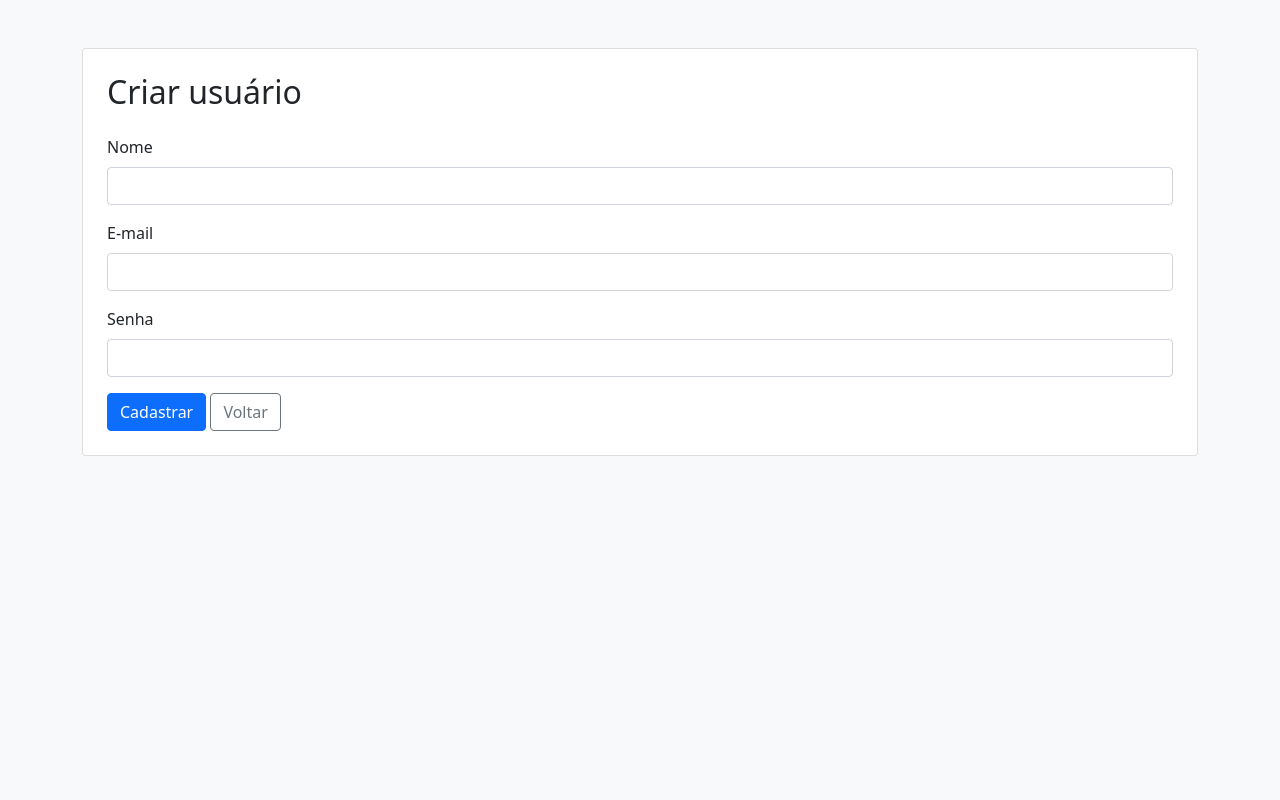
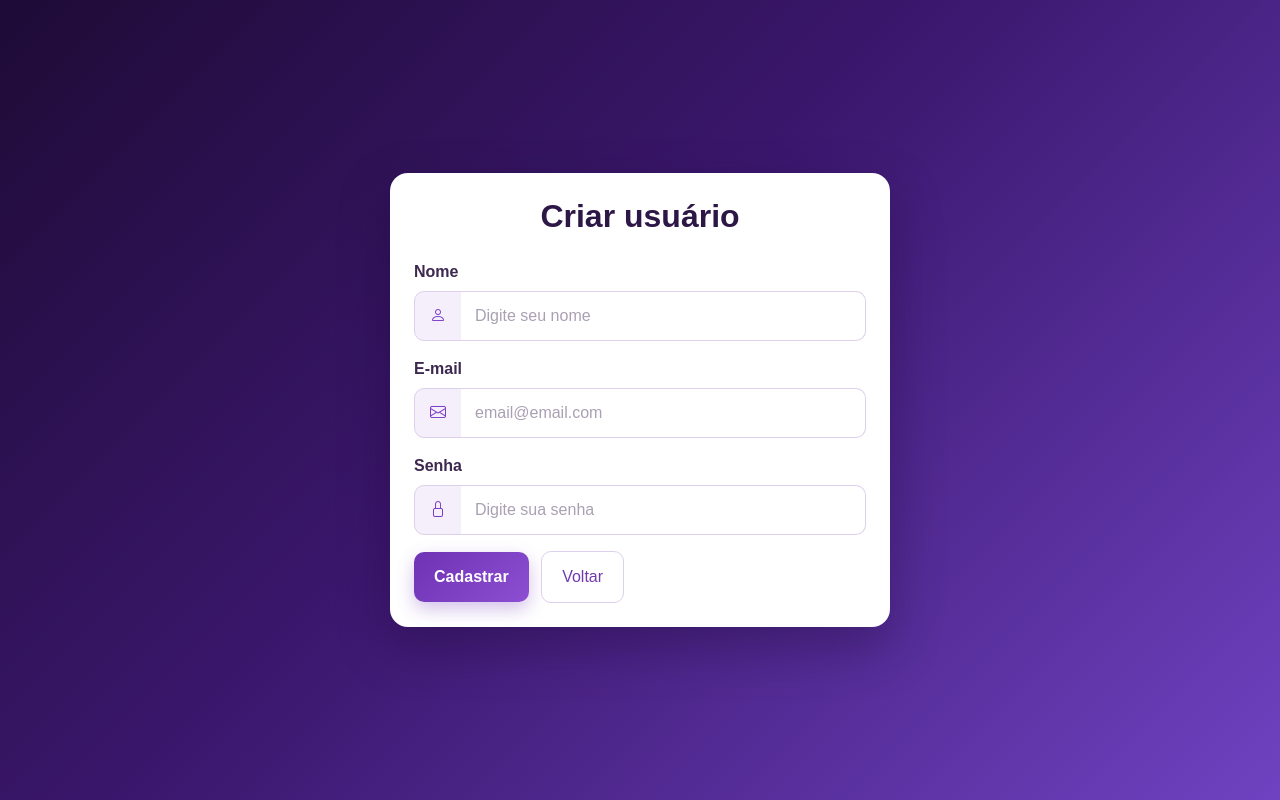
Before and after one commit to furtadodevs/Projeto-final, a PHP site: page /projetos-michelle/views/usuario.php in a window 1280 px wide. Run offline with PHP 8.4, Linux system fonts and the light colour scheme.

Commit message:
Atualizar

```diff
--- /dev/null
+++ b/assets/css/usuario.css
@@ -0,0 +1,330 @@
+Claro. O problema é que o CSS anterior ainda estava tentando adaptar demais. Vamos deixar **bem fiel ao seu `login.css`**, inclusive com os ícones nos campos.
+
+/* ================================
+   CADASTRO - SISTEMA DE EVENTOS
+   ================================ */
+
+* {
+  box-sizing: border-box;
+}
+
+body {
+  margin: 0;
+  min-height: 100vh;
+
+  font-family: "Poppins", Arial, sans-serif;
+
+  background: linear-gradient(
+    135deg,
+    #1e0b36 0%,
+    #3b176d 45%,
+    #6f42c1 100%
+  ) !important;
+
+  color: #2b1b3d;
+}
+
+/* ================================
+   CONTAINER
+   ================================ */
+
+main.container {
+  max-width: 100%;
+
+  min-height: 100vh;
+
+  display: flex;
+  justify-content: center;
+  align-items: center;
+}
+
+/* ================================
+   CARD
+   ================================ */
+
+.card {
+  width: 100%;
+  max-width: 500px !important;
+
+  border: 0 !important;
+
+  border-radius: 18px !important;
+
+  background: #ffffff;
+
+  box-shadow: 0 20px 50px rgba(25, 5, 50, 0.35) !important;
+
+  transition:
+    transform 0.3s ease,
+    box-shadow 0.3s ease;
+}
+
+.card:hover {
+  transform: translateY(-4px);
+
+  box-shadow: 0 25px 60px rgba(25, 5, 50, 0.45) !important;
+}
+
+/* ================================
+   TÍTULO
+   ================================ */
+
+h2 {
+  color: #2d1747;
+
+  font-weight: 700;
+
+  text-align: center;
+
+  margin-bottom: 30px !important;
+}
+
+/* ================================
+   ÍCONE PRINCIPAL
+   ================================ */
+
+.bi-person-plus {
+  color: #7b3fc6 !important;
+
+  background: linear-gradient(
+    135deg,
+    #7b3fc6,
+    #a95eea
+  );
+
+  -webkit-background-clip: text;
+  -webkit-text-fill-color: transparent;
+}
+
+/* ================================
+   TEXTO
+   ================================ */
+
+.text-muted {
+  color: #766a82 !important;
+}
+
+/* ================================
+   LABELS
+   ================================ */
+
+.form-label {
+  color: #3d2850;
+
+  font-weight: 600;
+
+  margin-bottom: 7px;
+}
+
+/* ================================
+   INPUT GROUP
+   ================================ */
+
+.input-group {
+  position: relative;
+}
+
+/* ================================
+   ÍCONE DOS CAMPOS
+   ================================ */
+
+.input-group-text {
+  background: #f5effc;
+
+  border: 1px solid #ddd0ed;
+
+  color: #7b3fc6;
+
+  border-radius: 10px 0 0 10px;
+
+  min-width: 48px;
+
+  justify-content: center;
+}
+
+/* ================================
+   CAMPOS
+   ================================ */
+
+.form-control {
+  border: 1px solid #ddd0ed;
+
+  border-left: 0;
+
+  padding: 12px 14px;
+
+  border-radius: 0 10px 10px 0;
+
+  color: #33223f;
+
+  background-color: #ffffff;
+
+  transition:
+    border-color 0.2s ease,
+    box-shadow 0.2s ease;
+}
+
+.form-control::placeholder {
+  color: #aaa0b3;
+}
+
+.form-control:focus {
+  border-color: #8b4dcc;
+
+  box-shadow: 0 0 0 0.2rem rgba(123, 63, 198, 0.15);
+
+  outline: none;
+}
+
+/* ÍCONE QUANDO O CAMPO ESTÁ SELECIONADO */
+
+.input-group:focus-within .input-group-text {
+  border-color: #8b4dcc;
+
+  color: #7b3fc6;
+
+  background: #f5effc;
+}
+
+/* ================================
+   BOTÃO CADASTRAR
+   ================================ */
+
+.btn-primary {
+  border: none !important;
+
+  background: linear-gradient(
+    135deg,
+    #6f32b5,
+    #8d4fd1
+  ) !important;
+
+  color: #ffffff !important;
+
+  font-weight: 600;
+
+  padding: 13px 20px;
+
+  border-radius: 10px !important;
+
+  box-shadow: 0 7px 18px rgba(111, 50, 181, 0.3);
+
+  transition:
+    transform 0.2s ease,
+    box-shadow 0.2s ease,
+    background 0.2s ease;
+}
+
+.btn-primary:hover {
+  background: linear-gradient(
+    135deg,
+    #59239b,
+    #763bb8
+  ) !important;
+
+  transform: translateY(-2px);
+
+  box-shadow: 0 10px 24px rgba(111, 50, 181, 0.4);
+}
+
+.btn-primary:active {
+  transform: translateY(0);
+}
+
+/* ================================
+   BOTÃO VOLTAR
+   ================================ */
+
+.btn-outline-secondary {
+  color: #713bb0 !important;
+
+  background: #ffffff !important;
+
+  border: 1px solid #ddd0ed !important;
+
+  font-weight: 500;
+
+  padding: 13px 20px;
+
+  border-radius: 10px !important;
+
+  margin-left: 8px;
+
+  transition:
+    color 0.2s ease,
+    background 0.2s ease,
+    border-color 0.2s ease,
+    transform 0.2s ease;
+}
+
+.btn-outline-secondary:hover {
+  color: #4e2184 !important;
+
+  background: #f5effc !important;
+
+  border-color: #8b4dcc !important;
+
+  transform: translateY(-2px);
+}
+
+/* ================================
+   MENSAGEM
+   ================================ */
+
+.alert {
+  border-radius: 10px;
+}
+
+/* ================================
+   VALIDAÇÃO
+   ================================ */
+
+.form-control.is-valid {
+  border-color: #6f42c1;
+}
+
+.form-control.is-invalid {
+  border-color: #dc3545;
+}
+
+.valid-feedback {
+  color: #6f42c1;
+}
+
+.invalid-feedback {
+  color: #dc3545;
+}
+
+/* ================================
+   RESPONSIVIDADE
+   ================================ */
+
+@media (max-width: 576px) {
+
+  main.container {
+    padding: 30px 15px !important;
+  }
+
+  .card {
+    border-radius: 15px !important;
+  }
+
+  h2 {
+    font-size: 1.5rem;
+  }
+
+  .display-3 {
+    font-size: 3.5rem;
+  }
+
+  .btn-primary,
+  .btn-outline-secondary {
+    width: 100%;
+  }
+
+  .btn-outline-secondary {
+    margin-left: 0;
+
+    margin-top: 10px;
+  }
+}
--- a/views/landing.php
+++ b/views/landing.php
@@ -84,7 +84,7 @@
                     <!-- Botão Cadastrar -->
 
                     <a
-                        href="index.php?page=cadastro"
+                        href="index.php?page=usuario"
                         class="btn-cadastrar">
 
                         <i class="bi bi-person-plus"></i>
--- a/views/usuario.php
+++ b/views/usuario.php
@@ -7,16 +7,22 @@
 
     <title>Cadastrar usuário</title>
 
-    <link
-        href="https://cdn.jsdelivr.net/npm/bootstrap@5.0.2/dist/css/bootstrap.min.css"
-        rel="stylesheet">
+    <!-- Bootstrap -->
+    <link rel="stylesheet" href="https://cdn.jsdelivr.net/npm/bootstrap@5.0.2/dist/css/bootstrap.min.css">
+
+    <!-- Bootstrap Icons -->
+    <link rel="stylesheet" href="https://cdn.jsdelivr.net/npm/bootstrap-icons@1.11.3/font/bootstrap-icons.min.css">
+
+    <!-- CSS da página -->
+    <link rel="stylesheet" href="assets/css/usuario.css">
+
 </head>
 
 <body class="bg-light">
 
     <main class="container py-5">
 
-        <div class="card mx-auto p-4" style="max-'width: 500px;">
+        <div class="card mx-auto p-4" style="max-width: 500px;">
 
             <h2 class="mb-4">
                 Criar usuário
@@ -29,45 +35,79 @@
                     name="acao"
                     value="cadastrar">
 
+                <!-- Nome -->
                 <div class="mb-3">
 
-                    <label class="form-label">
+                    <label for="nome" class="form-label">
                         Nome
                     </label>
 
+                    <div class="input-group">
+
+                        <span class="input-group-text">
+                            <i class="bi bi-person"></i>
+                        </span>
+
                         <input
                             type="text"
+                            id="nome"
                             name="nome"
-                        class="form-control">
+                            class="form-control"
+                            placeholder="Digite seu nome">
 
                     </div>
 
+                </div>
+
+
+                <!-- E-mail -->
                 <div class="mb-3">
 
-                    <label class="form-label">
+                    <label for="email" class="form-label">
                         E-mail
                     </label>
 
+                    <div class="input-group">
+
+                        <span class="input-group-text">
+                            <i class="bi bi-envelope"></i>
+                        </span>
+
                         <input
                             type="email"
+                            id="email"
                             name="email"
-                        class="form-control">
+                            class="form-control"
+                            placeholder="email@email.com">
 
                     </div>
 
+                </div>
+
+
+                <!-- Senha -->
                 <div class="mb-3">
 
-                    <label class="form-label">
+                    <label for="senha" class="form-label">
                         Senha
                     </label>
 
+                    <div class="input-group">
+
+                        <span class="input-group-text">
+                            <i class="bi bi-lock"></i>
+                        </span>
+
                         <input
                             type="password"
+                            id="senha"
                             name="senha"
-                        class="form-control">
+                            class="form-control"
+                            placeholder="Digite sua senha">
 
                     </div>
 
+                </div>
                 <button
                     class="btn btn-primary"
                     type="submit">
@@ -77,11 +117,9 @@
                 </button>
 
                 <a
-                    href="login.php"
+                    href="index.php"
                     class="btn btn-outline-secondary">
-
                     Voltar
-
                 </a>
 
             </form>
@@ -99,4 +137,5 @@
     <script src="assets/js/usuario.js"></script>
 
 </body>
+
 </html>
```
Lines whose indentation alone changed are shown as unchanged.
